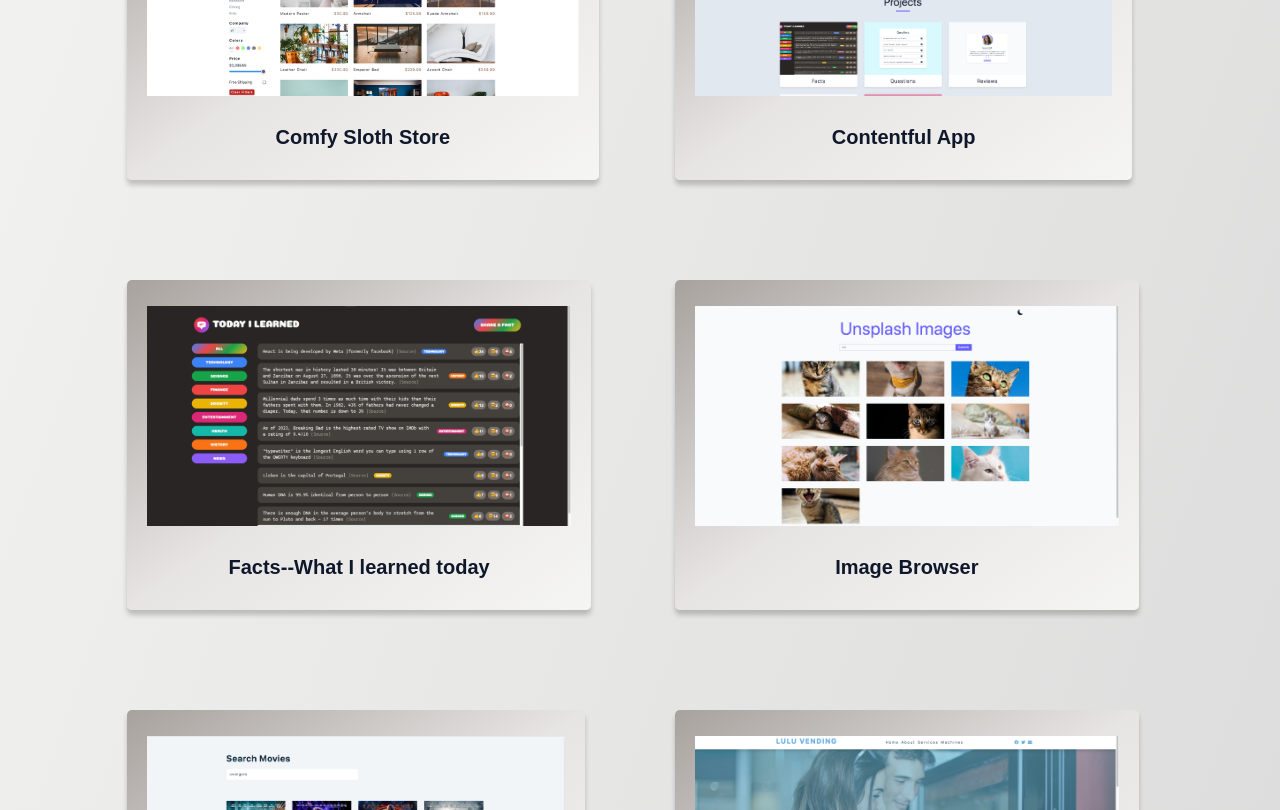
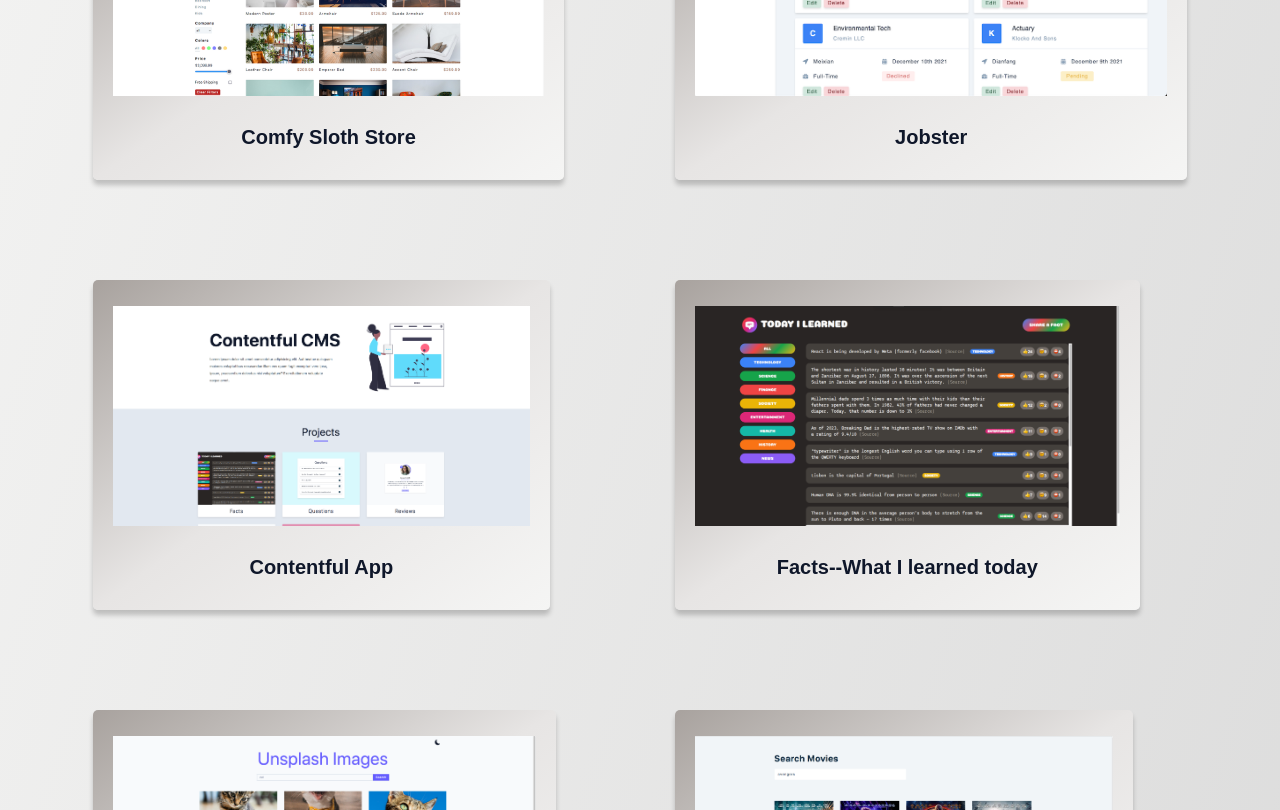
Before and after one commit to Meng-xuanny/portfolio, a React (Vite) app: page / in a window 1280 px wide. Shown: the part 860-1670 px from the top of the page. Built offline with nearby package versions, Linux system fonts and the light colour scheme; a web font is replaced by a local one.

Commit message:
added jobster

```diff
--- a/src/data.js
+++ b/src/data.js
@@ -11,6 +11,7 @@ import img9 from "./images/piggame.png";
 import img10 from "./images/natours.png";
 import img11 from "./images/nexter.png";
 import img12 from "./images/comfy.png";
+import img13 from "./images/Jobster.png"
 
 export const sites = [
   {
@@ -18,6 +19,12 @@ export const sites = [
     url: "https://comfy-sloth-mengxuan.netlify.app/",
     image: img12,
     title: "Comfy Sloth Store",
+  },
+  {
+    id: 13,
+    url: "https://jobster-mengxuan.netlify.app/",
+    image: img13,
+    title: "Jobster",
   },
   {
     id: 2.1,
```
Also changed, not shown: src/images/Jobster.png (added).
